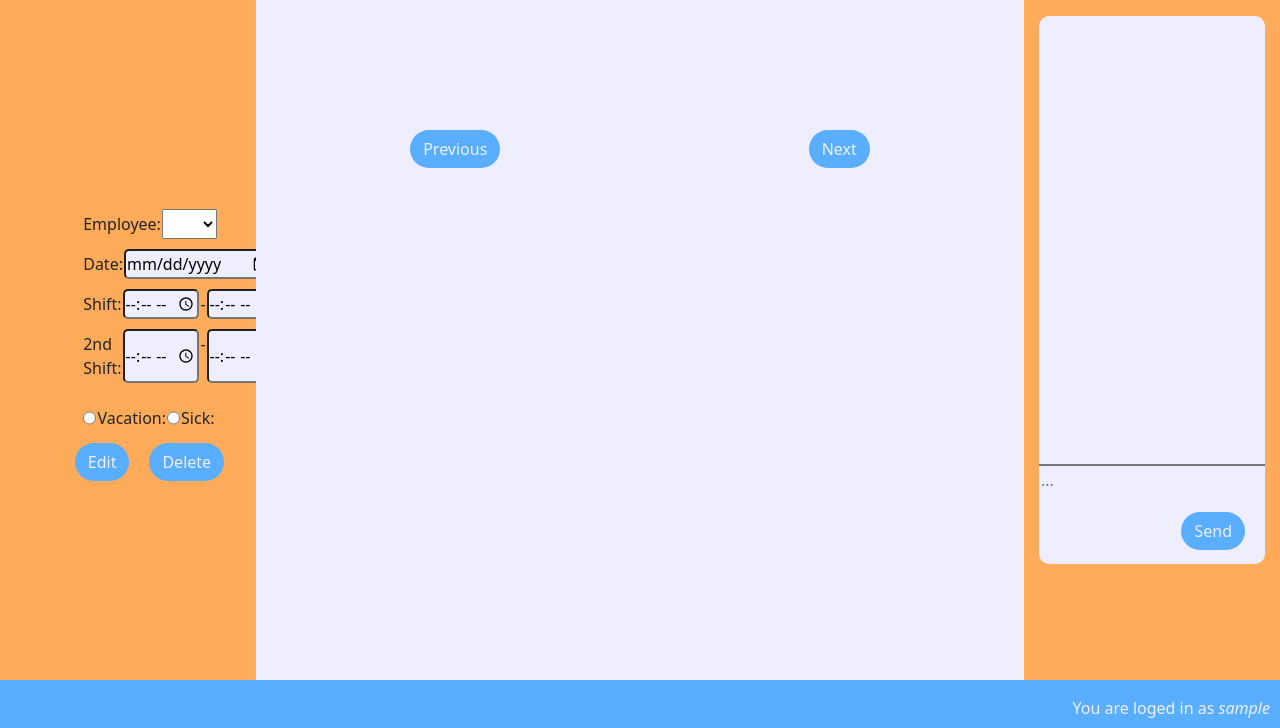
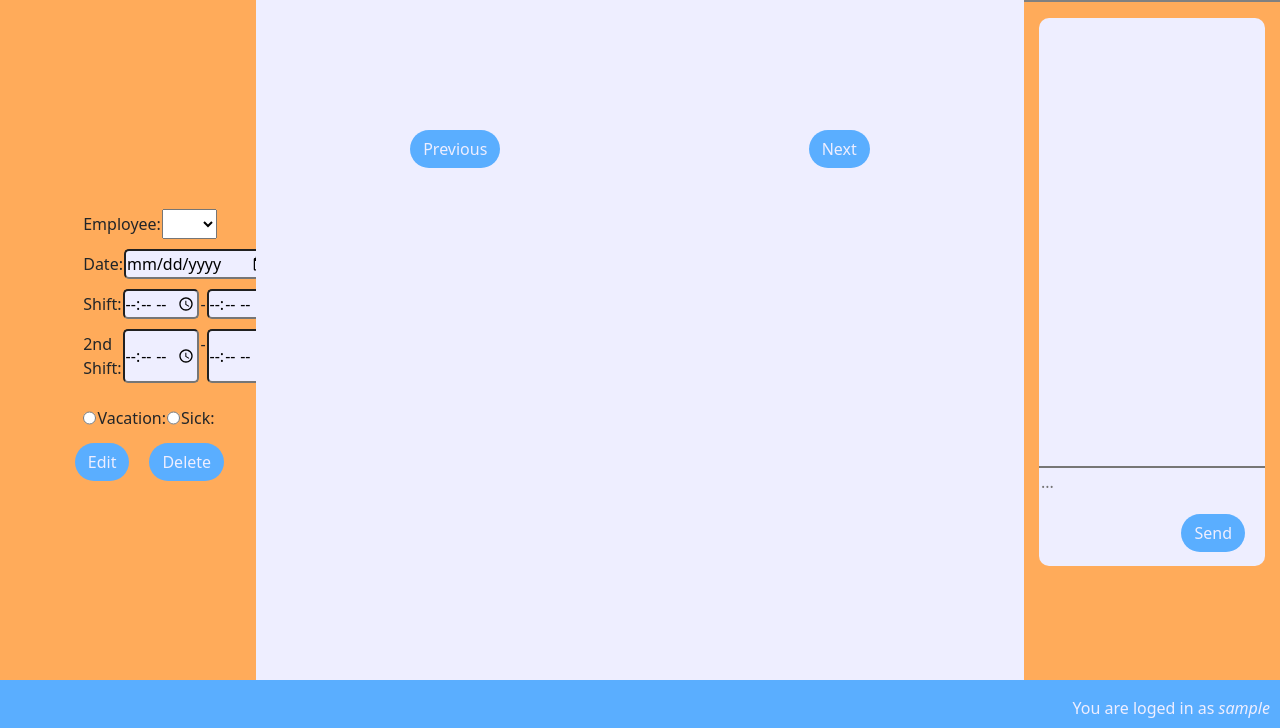
Before and after one commit to ZoltanNyaradi/work-schedule, a Django app: template templates/schedule/schedule.html in a window 1280 px wide. Shown: the part 80-808 px from the top of the page. Run offline with Django 5.2, Linux system fonts and the light colour scheme; the template is opened without the code that fills it: values that come from a table or form of the project are taken from there, others are empty; the visitor is signed in with stand-in values (Sample User, id 1); data comes from the database, SQL or seed files in the repository.

Commit message:
Add top border for chat

```diff
--- a/static/css/style.css
+++ b/static/css/style.css
@@ -17,7 +17,7 @@ header, footer,
 	background-color: #FFC093; /* Light Orange */
 }
 
-/* Colors */
+/* Text Colors */
 p, h1, h3, #log-out, #account-container a, .btn, .text-bubble{
 	color: #EEEEFF; /* White */
 }
@@ -193,6 +193,8 @@ footer{
 /* Chat div */
 
 #chat{
+	border-top: 2px solid gray;
+
 	width: 100%;
 }
 
```
